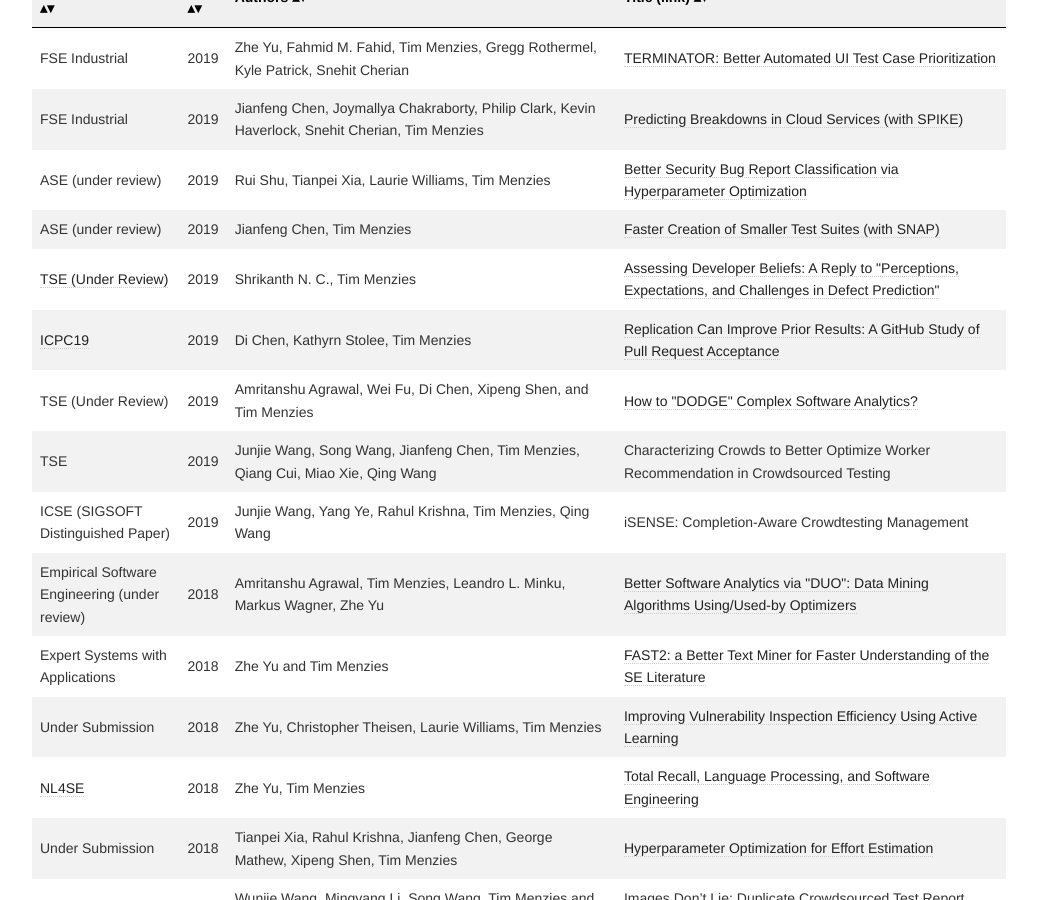
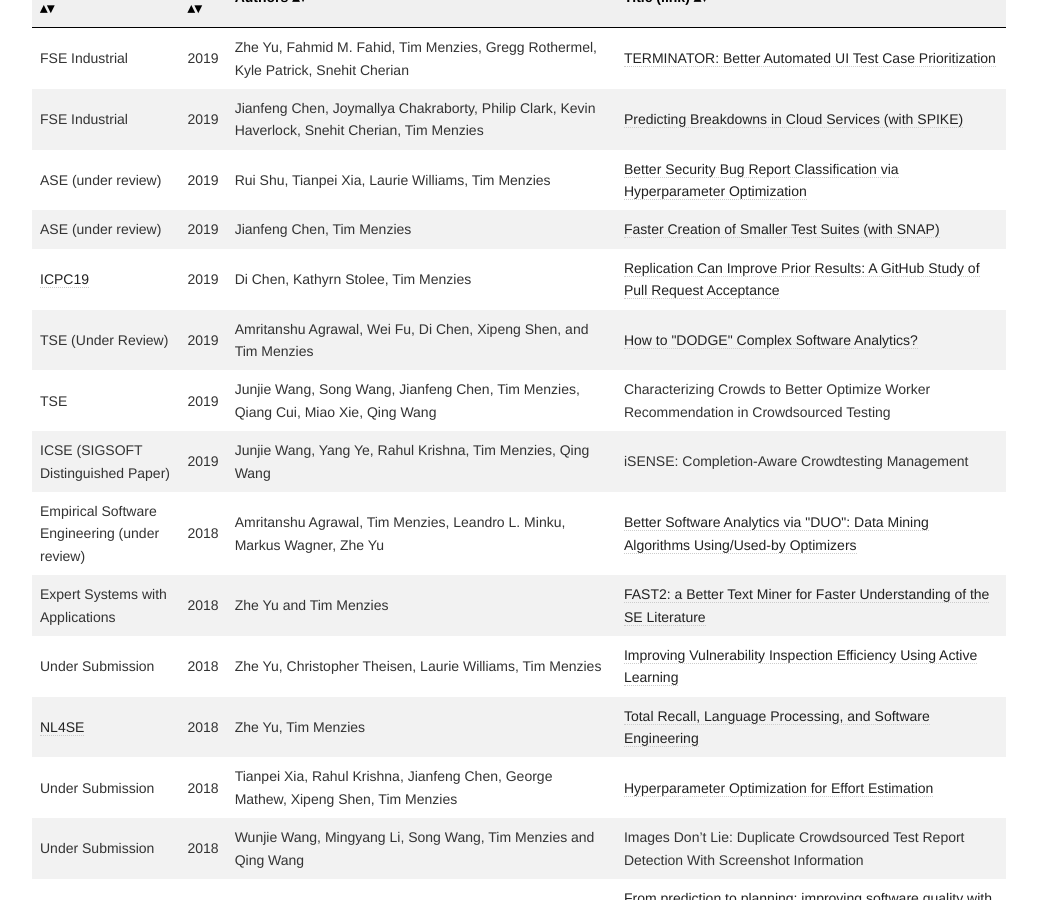
Before and after one commit to ai-se/ai-se.github.io, a Jekyll site: the page built from papers/index.html, in a window 1280 px wide and 900 px high, scrolled down 916 px. Shown: the whole window, without its empty margins (126-1163 px from the left). Built offline with Jekyll 4.4.1, drawn with Linux system fonts in a browser that asks for light colours.

Commit message:
Update index.html

```diff
--- a/papers/index.html
+++ b/papers/index.html
@@ -92,15 +92,7 @@ title: Papers
 				</a></td>
 		</tr>
 
-		<tr>
-			<td><a href="https://www.computer.org/csdl/journal/ts">TSE (Under Review)</a></td>
-			<td>2019</td>
-			<td>Shrikanth N. C., Tim Menzies</td>
-			<td><a href="https://arxiv.org/pdf/1904.05794.pdf">
-					Assessing Developer Beliefs: A Reply to "Perceptions, Expectations, and Challenges in Defect
-					Prediction"
-				</a></td>
-		</tr>
+
 
 		<tr>
 			<td><a href="https://conf.researchr.org/home/icpc-2019">ICPC19</a></td>
```
